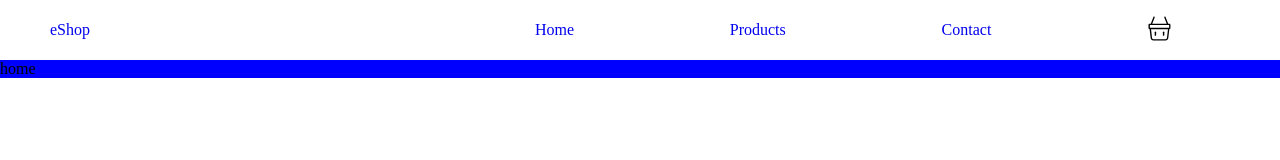
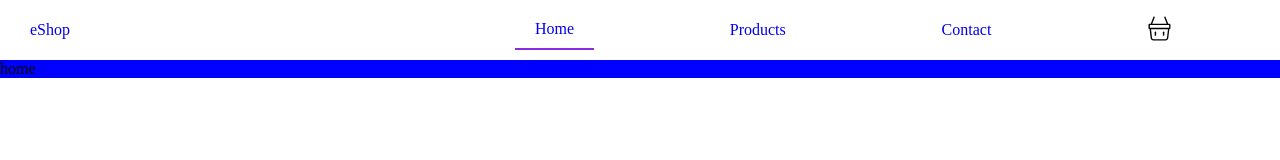
Before and after one commit to MacRapacki/eShop, a React (Create React App) app: page / in a window 1280 px wide. Shown: the top 160 px of the page. Built offline with nearby package versions, Linux system fonts and the light colour scheme.

Commit message:
feat: add style to navlinks when active

```diff
--- a/src/components/layout/navbar/navbar.jsx
+++ b/src/components/layout/navbar/navbar.jsx
@@ -8,11 +8,15 @@ const Navbar = () => {
   return (
     <S.Navbar>
       <S.Logo>
-        <S.NavigationLink to="/">eShop</S.NavigationLink>
+        <S.LogoLink to="/" exact>
+          eShop
+        </S.LogoLink>
       </S.Logo>
       <S.List>
         <S.Item>
-          <S.NavigationLink to="/">Home</S.NavigationLink>
+          <S.NavigationLink to="/" exact>
+            Home
+          </S.NavigationLink>
         </S.Item>
         <S.Item>
           <S.NavigationLink to="/products">Products</S.NavigationLink>
--- a/src/components/layout/navbar/style.js
+++ b/src/components/layout/navbar/style.js
@@ -1,6 +1,6 @@
 import styled from "styled-components";
 
-import { NavLink } from "react-router-dom";
+import { NavLink, Link } from "react-router-dom";
 
 export const Navbar = styled.nav`
   width: 100%;
@@ -30,7 +30,13 @@ export const NavigationLink = styled(NavLink)`
   cursor: pointer;
   padding: 10px 20px;
   text-decoration: none;
-  /* border: 1px solid black; */
+  &.active {
+    border-bottom: 2px solid blueviolet;
+  }
+`;
+export const LogoLink = styled(Link)`
+  cursor: pointer;
+  text-decoration: none;
 `;
 
 export const Logo = styled.div`
```
